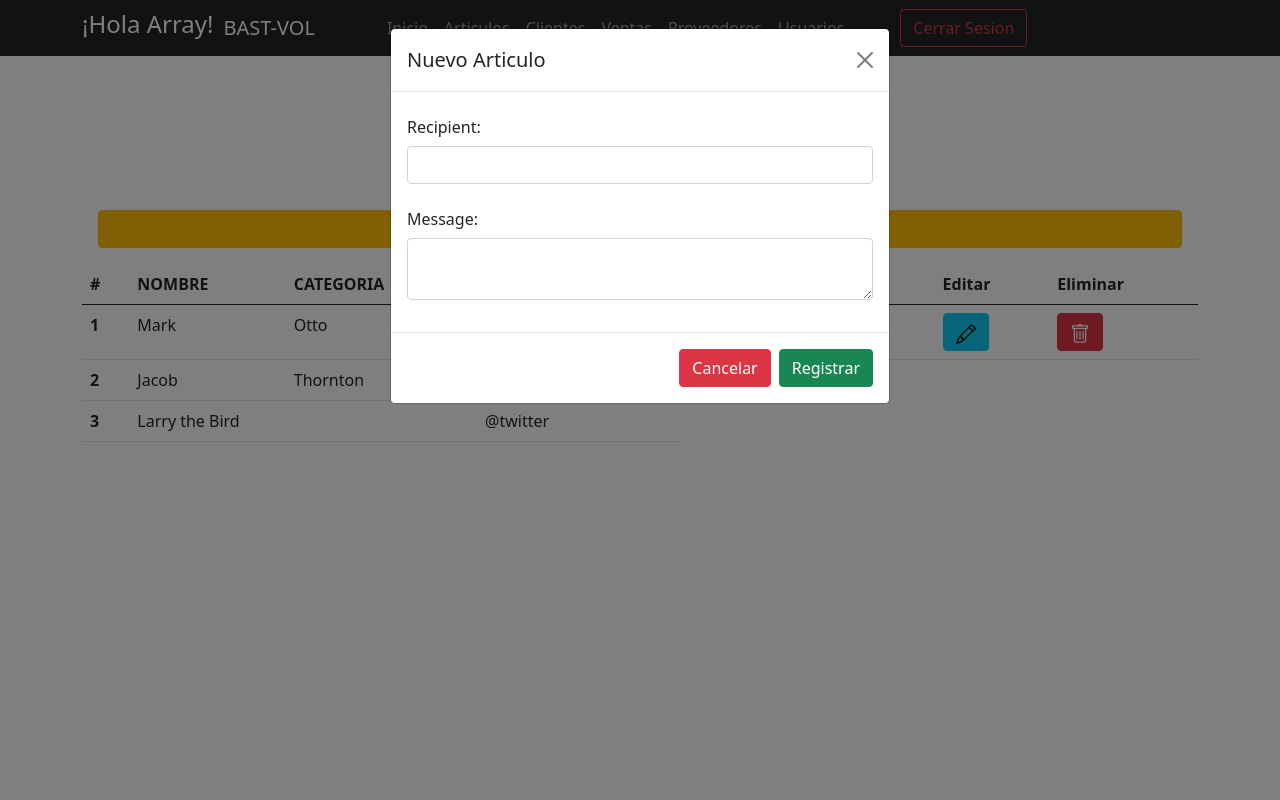
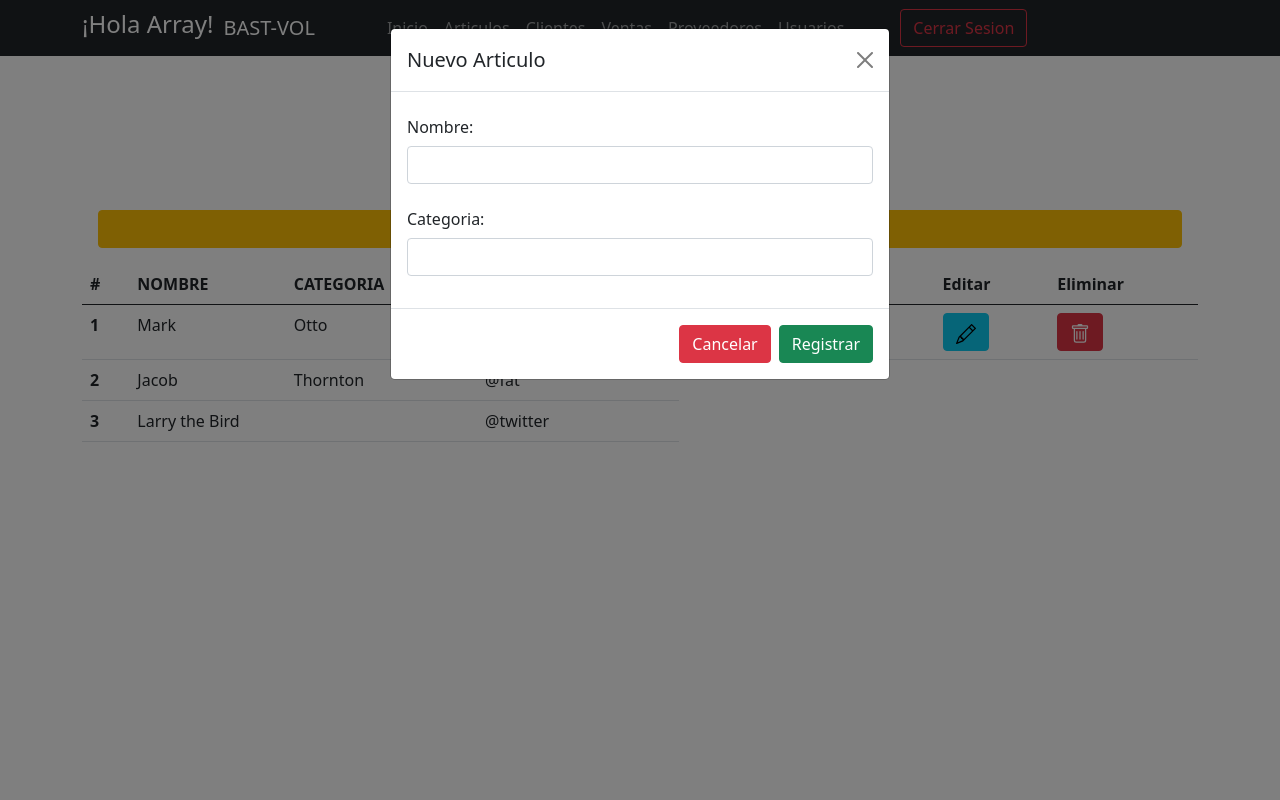
Before and after one commit to JuanJo53/bast-vol, a PHP site: page /view/products.php in a window 1280 px wide, after a click on "Nuevo Articulo". Run offline with PHP 8.4, Linux system fonts and the light colour scheme; the visitor is signed in with stand-in values (Sample User, id 1).

Commit message:
add new product modal progress

```diff
--- a/view/products.php
+++ b/view/products.php
@@ -162,12 +162,12 @@
             <div class="modal-body">
                 <form>
                     <div class="mb-3">
-                        <label for="recipient-name" class="col-form-label">Recipient:</label>
+                        <label for="recipient-name" class="col-form-label">Nombre:</label>
                         <input type="text" class="form-control" id="recipient-name">
                     </div>
                     <div class="mb-3">
-                        <label for="message-text" class="col-form-label">Message:</label>
-                        <textarea class="form-control" id="message-text"></textarea>
+                        <label for="message-text" class="col-form-label">Categoria:</label>
+                        <input type="text" class="form-control" id="recipient-name">
                     </div>
                 </form>
             </div>
```
